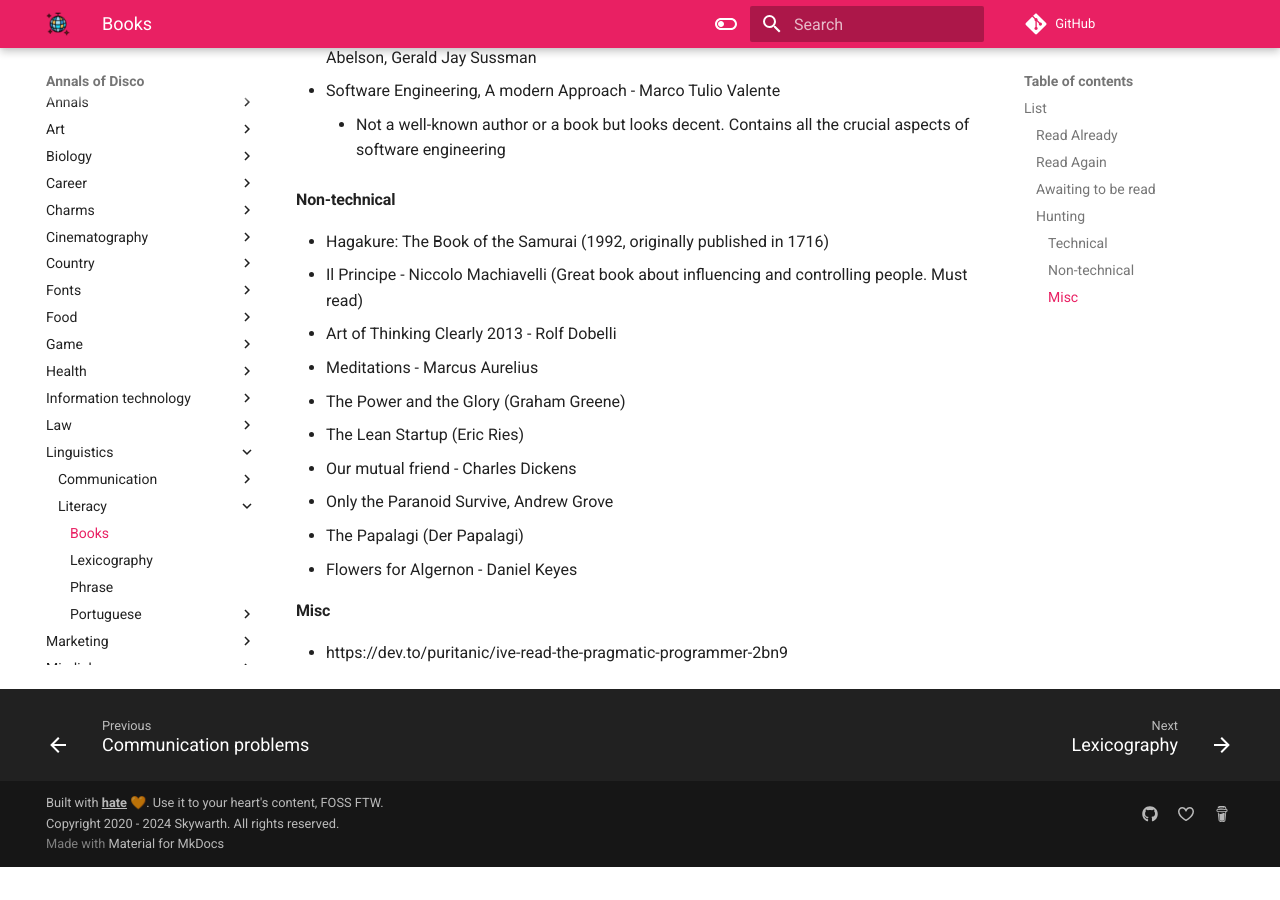
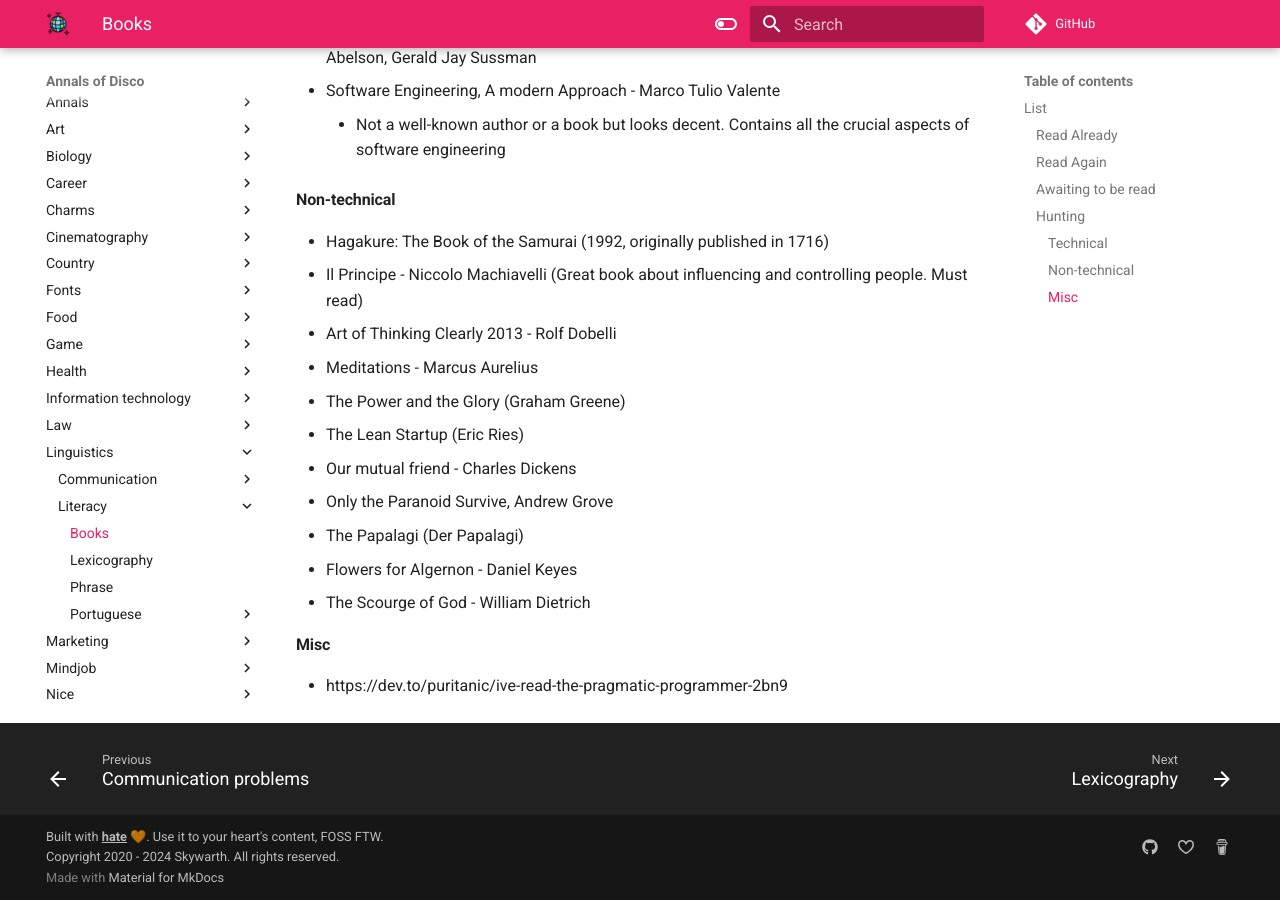
Before and after one commit to skywarth/annals-of-disco, an MkDocs documentation site: the page built from docs/linguistics/literacy/book.md, in a window 1280 px wide and 900 px high, scrolled down 1325 px. Built offline with MkDocs 1.6.1 and Material for MkDocs 9.7.7, drawn with Linux system fonts in a browser that asks for light colours; comment, search, counter and statistics services are not loaded; before the commit the page ends 2192 px from its top, so only the background shows below that.

Commit message:
20241001 11:32:19 PM

```diff
--- a/docs/linguistics/literacy/book.md
+++ b/docs/linguistics/literacy/book.md
@@ -52,6 +52,7 @@
 - Only the Paranoid Survive, Andrew Grove
 - The Papalagi (Der Papalagi)
 - Flowers for Algernon - Daniel Keyes
+- The Scourge of God -  William Dietrich
 
 #### Misc
 
```
